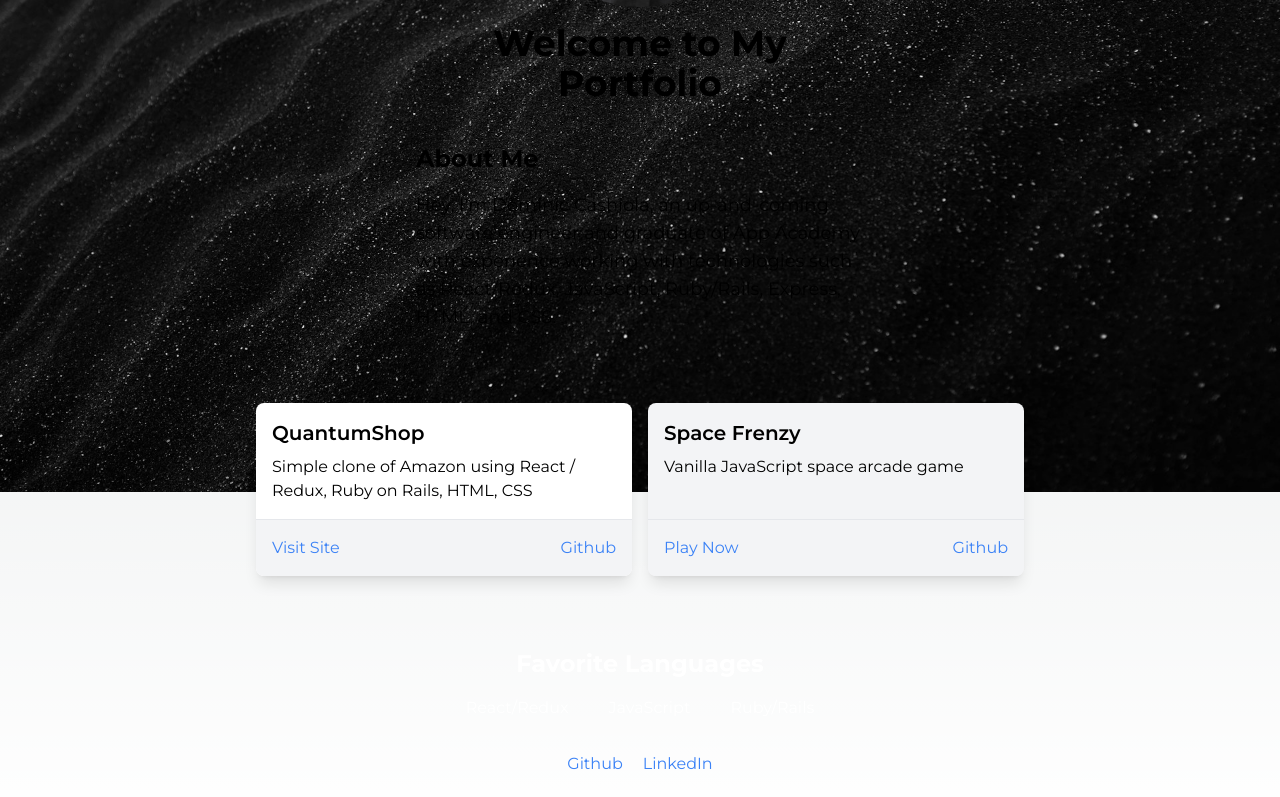
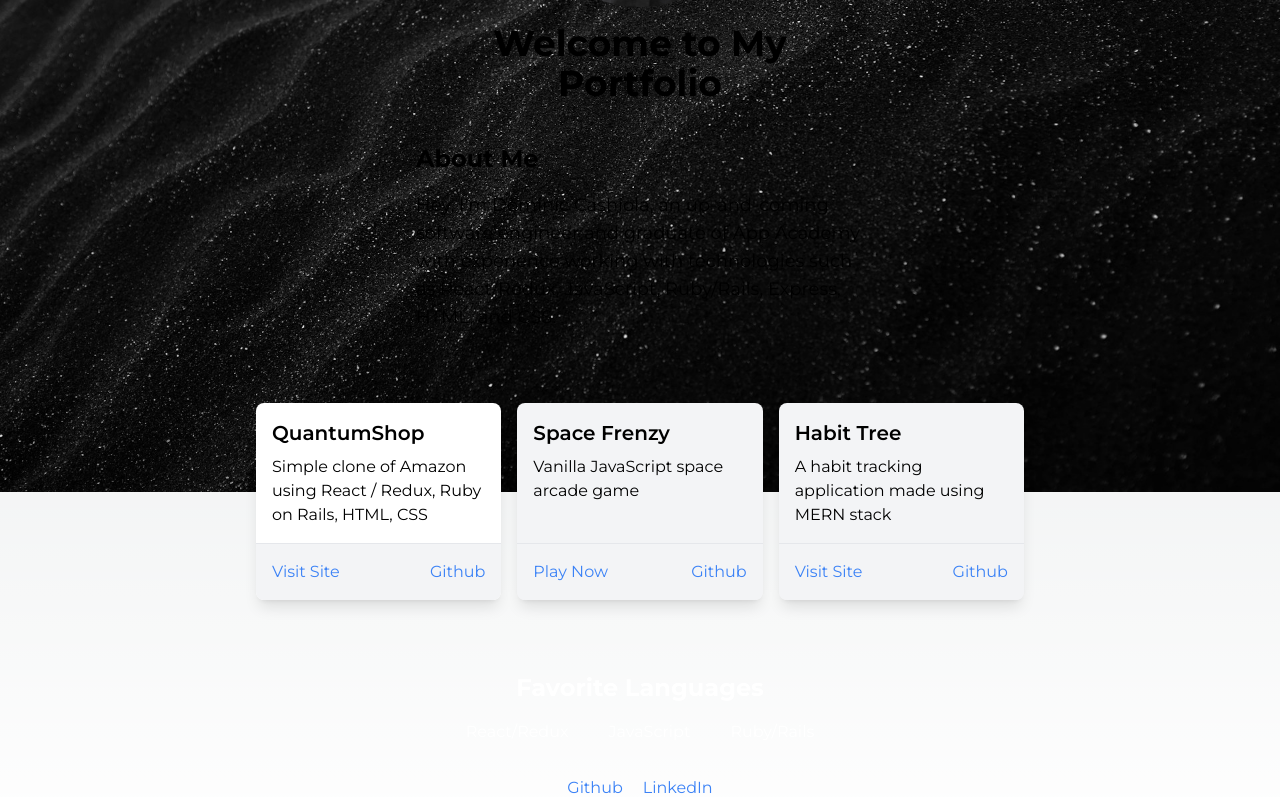
Before and after one commit to Dominic5591/portfolio, a Next.js app: page / in a window 1280 px wide. Shown: the part 441-1238 px from the top of the page. Built offline with nearby package versions, Linux system fonts and the light colour scheme.

Commit message:
added project to page.tsx

```diff
--- a/app/page.tsx
+++ b/app/page.tsx
@@ -26,7 +26,7 @@ export default function Home() {
         </div>
 
 
-        <div className="grid grid-cols-1 md:grid-cols-2 gap-4 max-w-3xl mb-8 mt-10 z-10">
+        <div className="grid grid-cols-1 md:grid-cols-3 gap-4 max-w-3xl mb-8 mt-10 z-10">
           <div className="bg-gray-100 hover:bg-gray-200 bg-white shadow-lg rounded-lg overflow-hidden">
             <div className="p-4">
               <h2 className="text-black text-xl font-semibold mb-2">QuantumShop</h2>
@@ -45,6 +45,16 @@ export default function Home() {
             <div className="p-4 bg-gray-100 hover:bg-gray-200 border-t border-gray-200 flex justify-between">
               <Link href="https://dominic5591.github.io/Space-Frenzy/" className="text-blue-500 hover:text-blue-700">Play Now</Link>
               <Link href="https://github.com/Dominic5591/Space-Frenzy" className="text-blue-500 hover:text-blue-700">Github</Link>
+            </div>
+          </div>
+          <div className=" bg-gray-100 hover:bg-gray-200 shadow-lg rounded-lg overflow-hidden flex flex-col justify-between">
+            <div className="p-4">
+              <h2 className="text-black text-xl font-semibold mb-2">Habit Tree</h2>
+              <p className="text-black">A habit tracking application made using MERN stack</p>
+            </div>
+            <div className="p-4 bg-gray-100 hover:bg-gray-200 border-t border-gray-200 flex justify-between">
+              <Link href="https://habit-tree.onrender.com/" className="text-blue-500 hover:text-blue-700">Visit Site</Link>
+              <Link href="https://github.com/cfang322/Habit-Tree" className="text-blue-500 hover:text-blue-700">Github</Link>
             </div>
           </div>
         </div>
```
